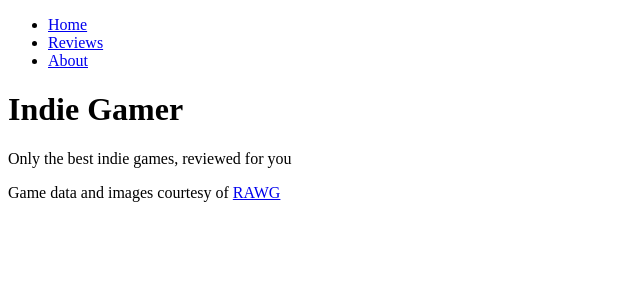
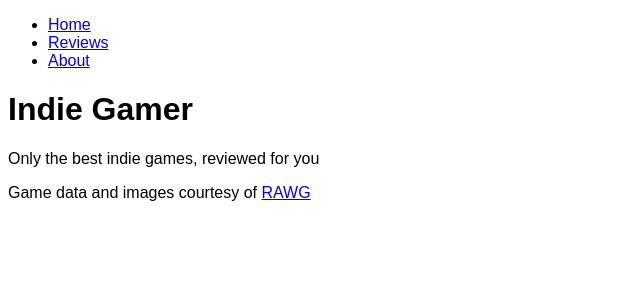
Before and after one commit to mike242424/next-reviews, a Next.js app: page / in a window 1280 px wide. Shown: the top 300 px of the page, without its empty margins (0-640 px from the left). Built offline with nearby package versions, Linux system fonts and the light colour scheme.

Commit message:
adding global css file

```diff
--- /dev/null
+++ b/app/globals.css
@@ -0,0 +1,3 @@
+body {
+  font-family: sans-serif;
+}
--- a/app/layout.tsx
+++ b/app/layout.tsx
@@ -1,5 +1,6 @@
 import type { ReactNode } from 'react';
 import Link from 'next/link';
+import './globals.css';
 
 interface LayoutProps {
   children: ReactNode;
```
